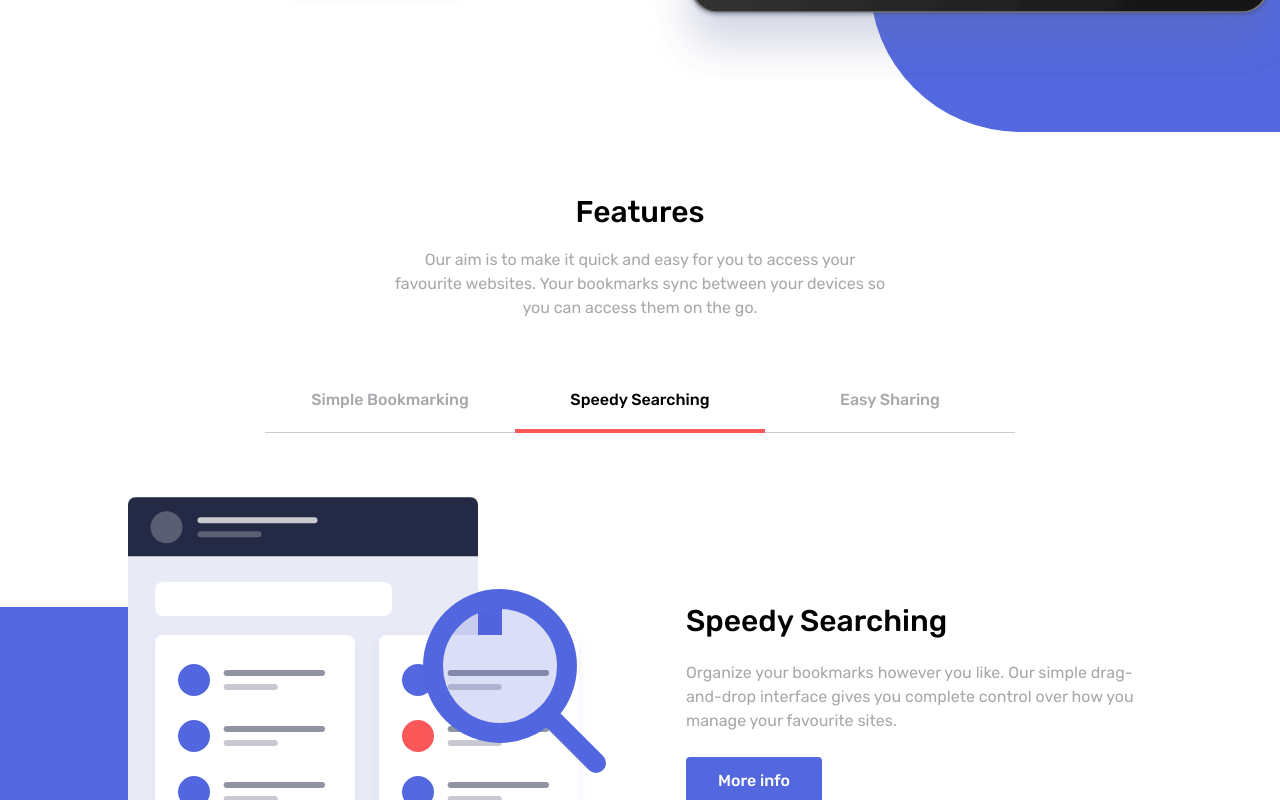
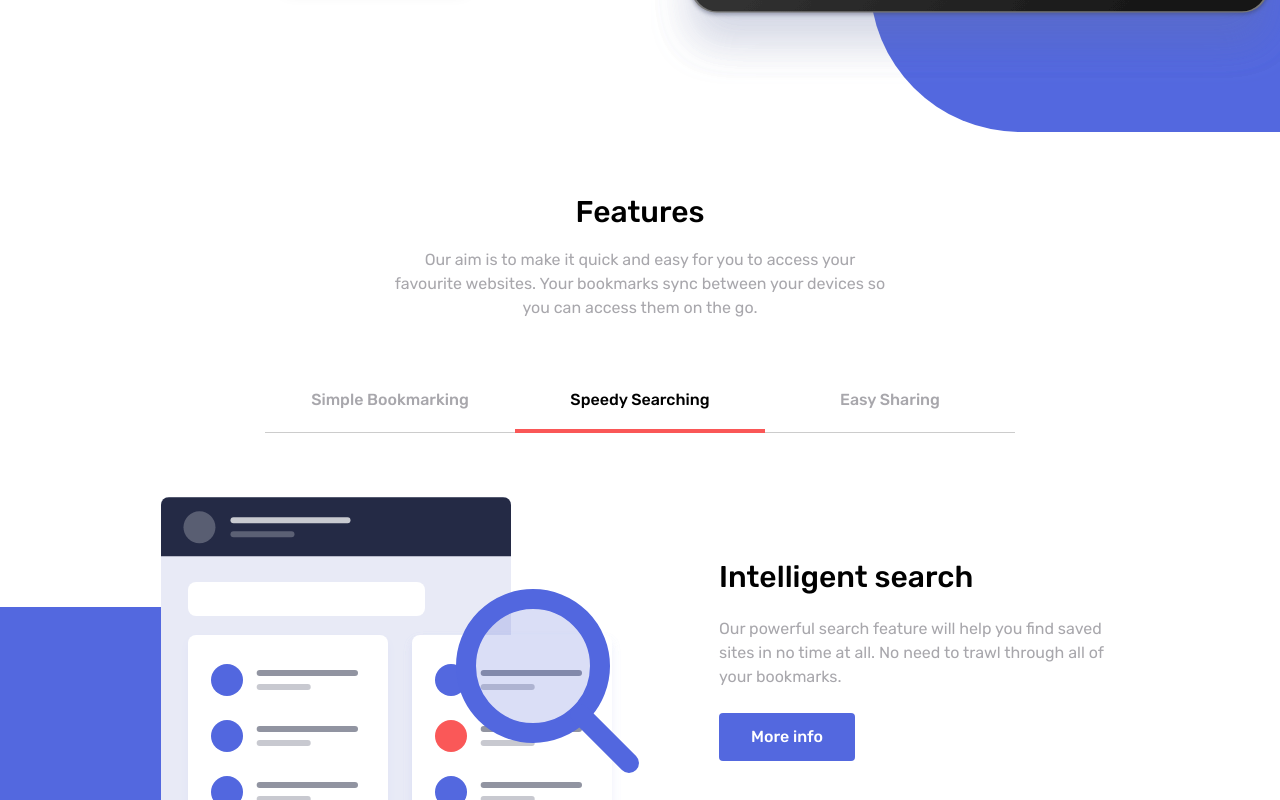
Before and after one commit to code-luanhs/bookmark, a React (Create React App) app: page / in a window 1280 px wide. Both pictures are taken after a click on the tab "Speedy Searching". Shown: the part 570-1370 px from the top of the page. Built offline with nearby package versions, Linux system fonts and the light colour scheme.

Commit message:
style: ajustes tabs

```diff
--- a/src/components/TabsFeature/index.js
+++ b/src/components/TabsFeature/index.js
@@ -15,14 +15,14 @@ function TabsFeature(){
       </TabList>
 
       <TabPanel>
-        <div className="flex justify-center items-center p-16 gap-x-20 relative">
+        <div className="flex justify-center p-16 gap-x-20 relative">
           <img
             src='images/illustration-features-tab-1.svg'
             alt="Illustration features - Tab 1"
             loading="lazy"
             className="relative z-10"
           />
-          <div>
+          <div className="mt-16 max-w-[400px]">
             <h3 className="text-h2">Bookmark in one click</h3>
             <p className="text-gray font-normal my-6">
               Organize your bookmarks however you like.
@@ -34,18 +34,18 @@ function TabsFeature(){
         </div>
       </TabPanel>
       <TabPanel>
-        <div className="flex justify-center items-center p-16 gap-x-20 relative">
+        <div className="flex justify-center p-16 gap-x-20 relative">
           <img
             src='images/illustration-features-tab-2.svg'
             alt="Illustration features - Tab 2"
             loading="lazy"
             className="relative z-10"
           />
-          <div>
-            <h3 className="text-h2">Speedy Searching</h3>
+          <div className="mt-16 max-w-[400px]">
+            <h3 className="text-h2">Intelligent search</h3>
             <p className="text-gray font-normal my-6">
-              Organize your bookmarks however you like.
-              Our simple drag-and-drop interface gives you complete control over how you manage your favourite sites.
+              Our powerful search feature will help you find saved sites in no time at all.
+              No need to trawl through all of your bookmarks.
             </p>
             <a className="inline-block text-white bg-soft-blue rounded py-3 px-8" href="#">More info</a>
           </div>
@@ -53,18 +53,18 @@ function TabsFeature(){
         </div>
       </TabPanel>
       <TabPanel>
-        <div className="flex justify-center items-center p-16 gap-x-20 relative">
+        <div className="flex justify-center p-16 gap-x-20 relative">
           <img
             src='images/illustration-features-tab-3.svg'
             alt="Illustration features - Tab 3"
             loading="lazy"
             className="relative z-10"
           />
-          <div>
-            <h3 className="text-h2">Easy Sharing</h3>
+          <div className="mt-16 max-w-[400px]">
+            <h3 className="text-h2">Share youe bookmarks</h3>
             <p className="text-gray font-normal my-6">
-              Organize your bookmarks however you like.
-              Our simple drag-and-drop interface gives you complete control over how you manage your favourite sites.
+              Easily sjare your bookmarks and collections width others.
+              Create a shareable link that you can send at the click of a button.
             </p>
             <a className="inline-block text-white bg-soft-blue rounded py-3 px-8" href="#">More info</a>
           </div>
```
